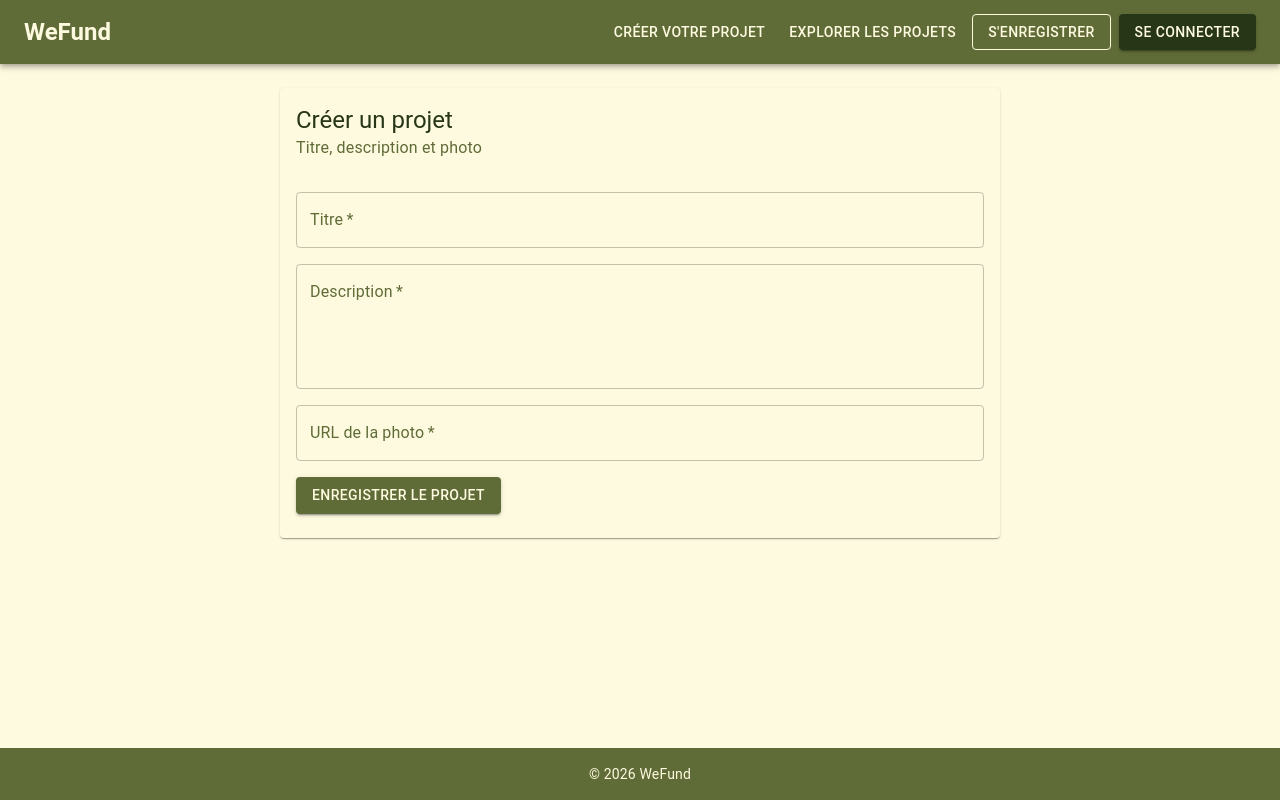
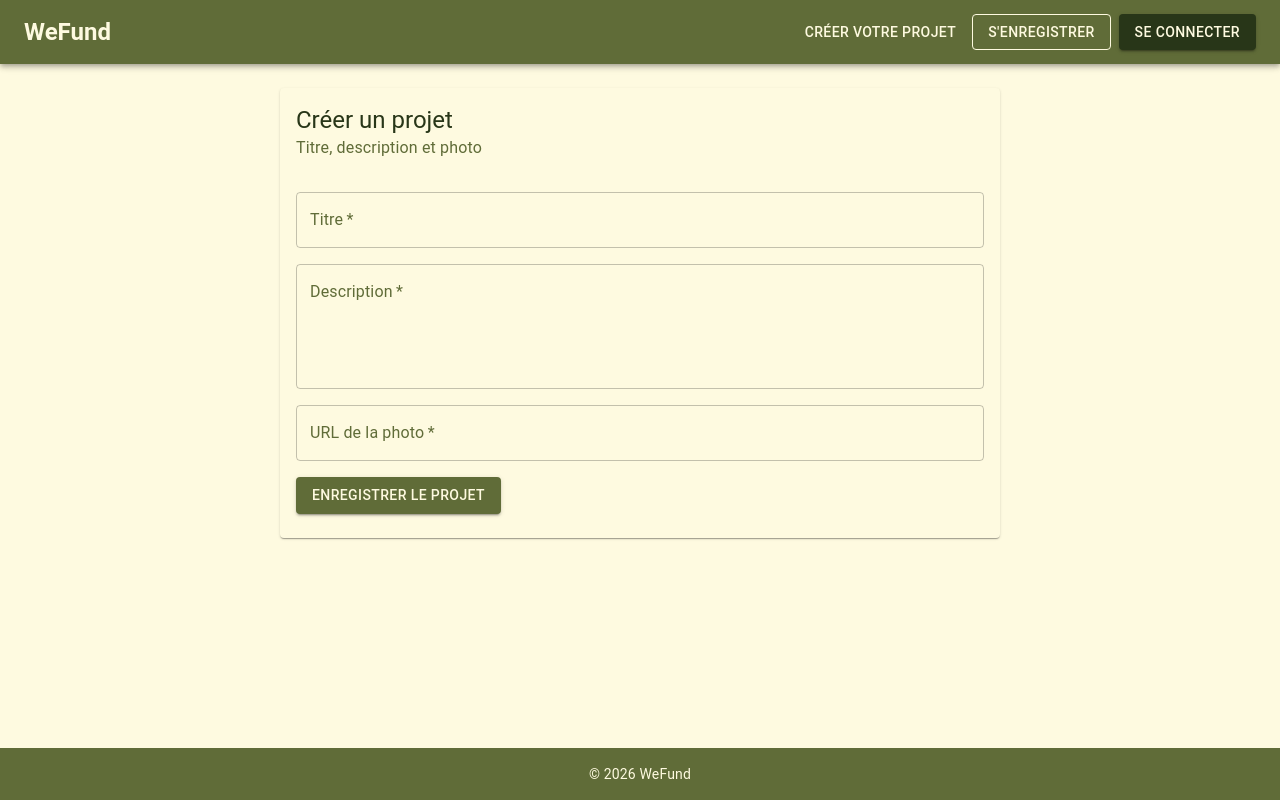
Before and after one commit to wefund-qsi/wefund-frontend, a React (Vite) app: page /projects/create in a window 1280 px wide. Built offline with nearby package versions, Linux system fonts and the light colour scheme; some icons are missing.

Commit message:
refactor: remove exploreProjects button from Header component

```diff
--- a/src/ui/components/layouts/Header.tsx
+++ b/src/ui/components/layouts/Header.tsx
@@ -48,7 +48,6 @@ function Header() {
           </Menu>
 
           <Button color="inherit" onClick={() => void navigate("/projects/create")}>{t("header.createProject")}</Button>
-          <Button color="inherit">{t("header.exploreProjects")}</Button>
           <Button variant="outlined" sx={{ color: "primary.contrastText", borderColor: "primary.contrastText" }}>{t("header.register")}</Button>
           <Button variant="contained" sx={{ bgcolor: "primary.dark", color: "primary.contrastText", "&:hover": { bgcolor: "#1a2410" } }}>{t("header.login")}</Button>
         </Box>
```
